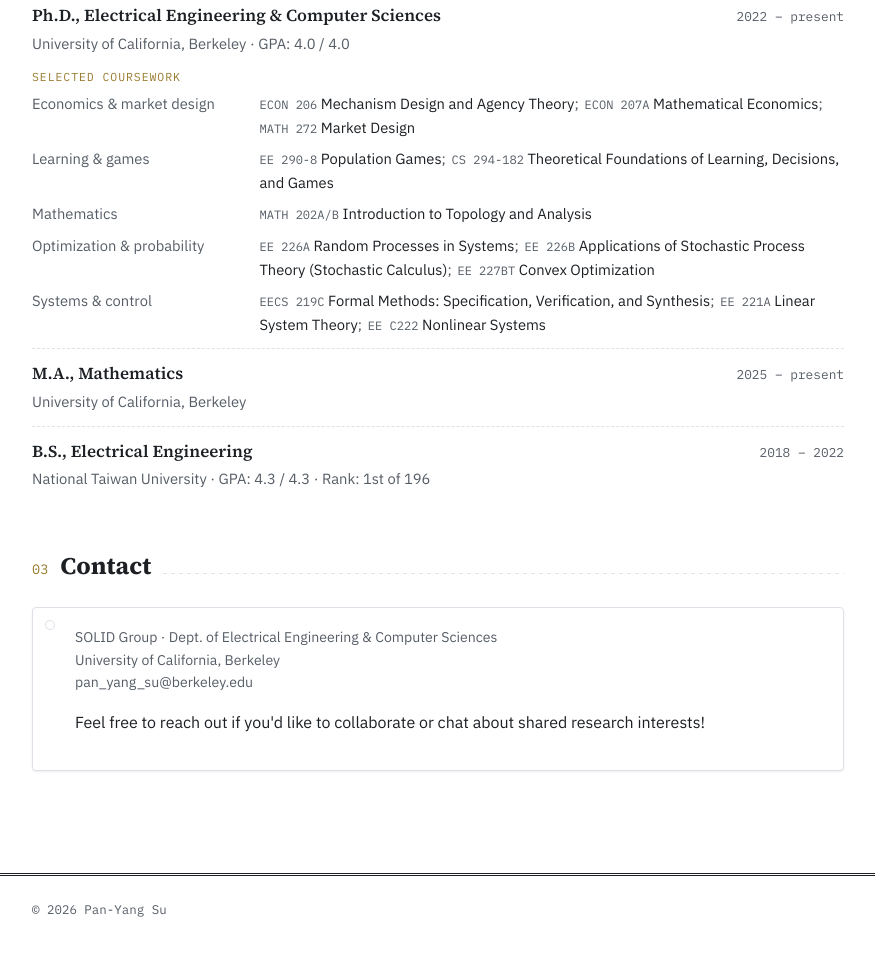
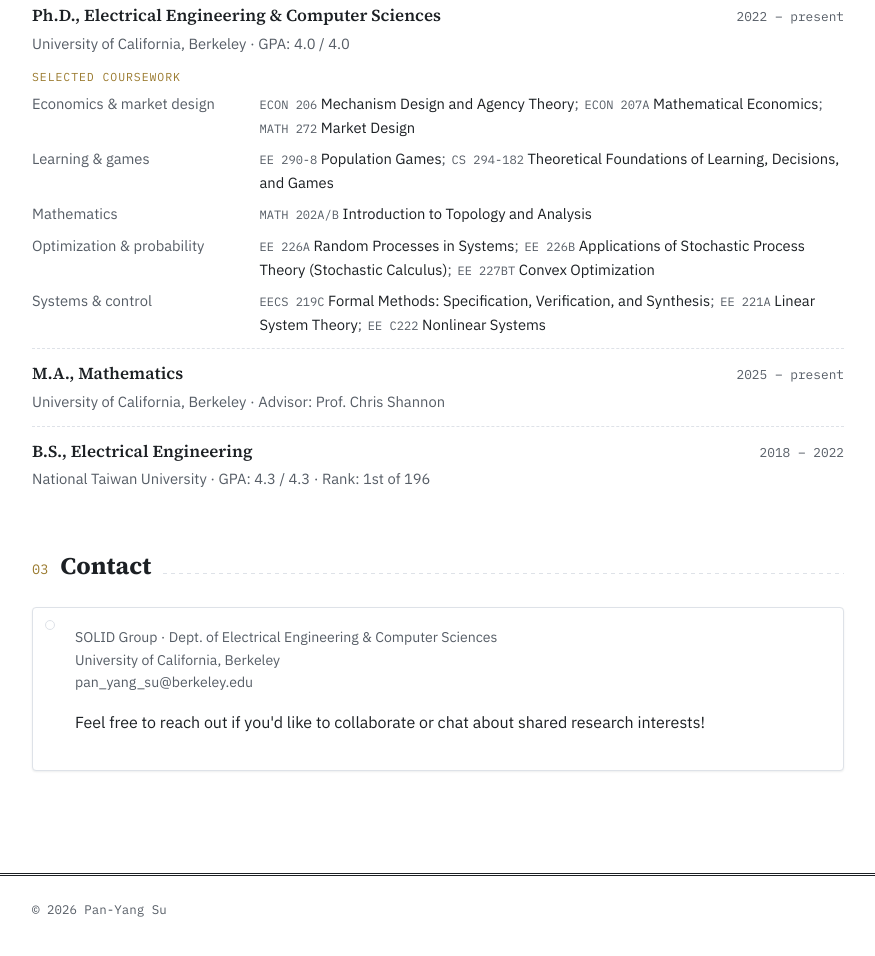
Before and after one commit to Pan-Yang-Su/Pan-Yang-Su.github.io, a plain HTML site: page index.html in a window 1280 px wide. Shown: the part 1172-2128 px from the top of the page, without its empty margins (202-1077 px from the left). Drawn offline with Linux system fonts and the light colour scheme.

Commit message:
Update index.html

```diff
--- a/index.html
+++ b/index.html
@@ -136,7 +136,7 @@
             <strong>M.A., Mathematics</strong>
             <span class="entry-date">2025 – present</span>
           </div>
-          <div class="entry-sub">University of California, Berkeley</div>
+          <div class="entry-sub">University of California, Berkeley · Advisor: Prof. Chris Shannon</div>
         </li>
         <li class="entry">
           <div class="entry-head">
```
